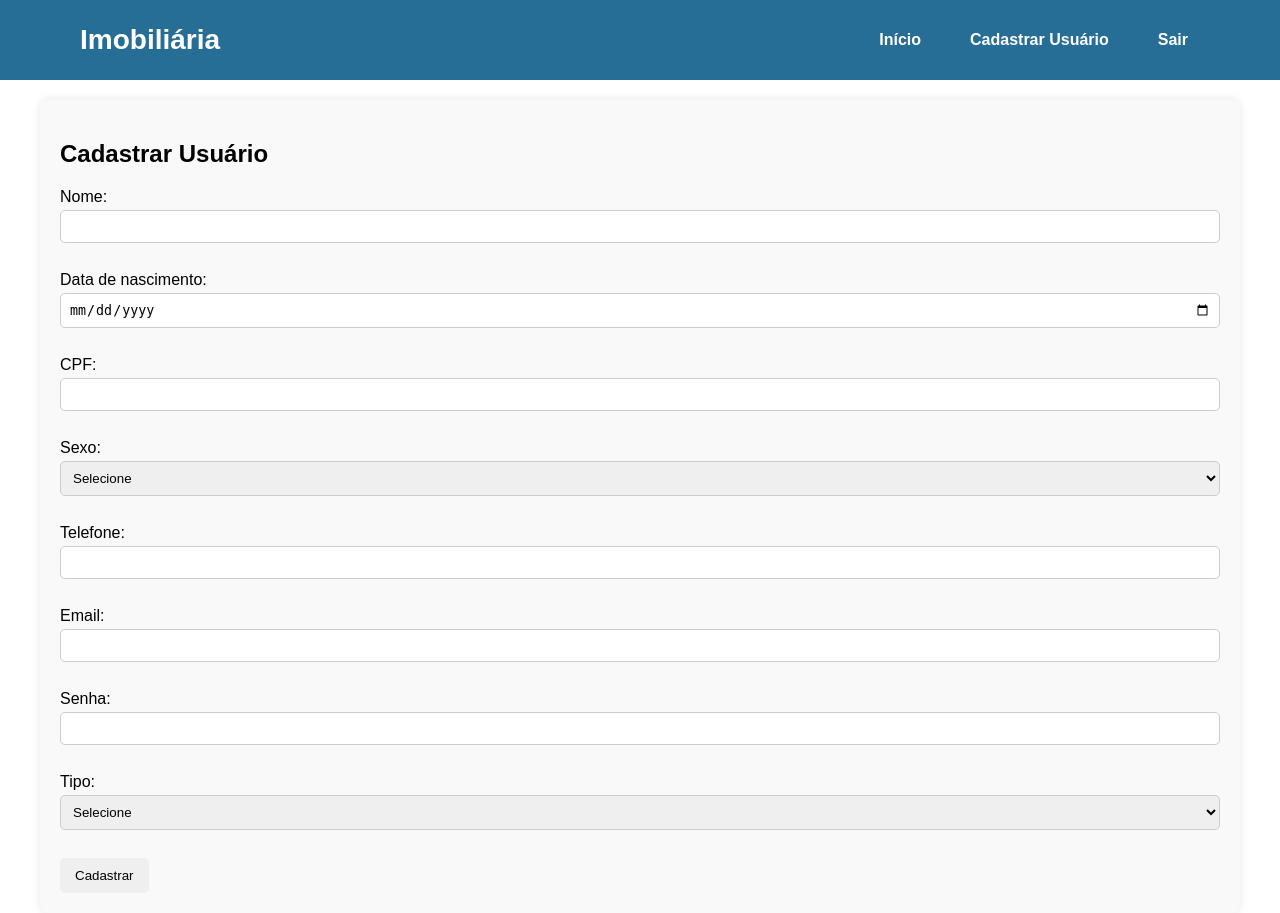
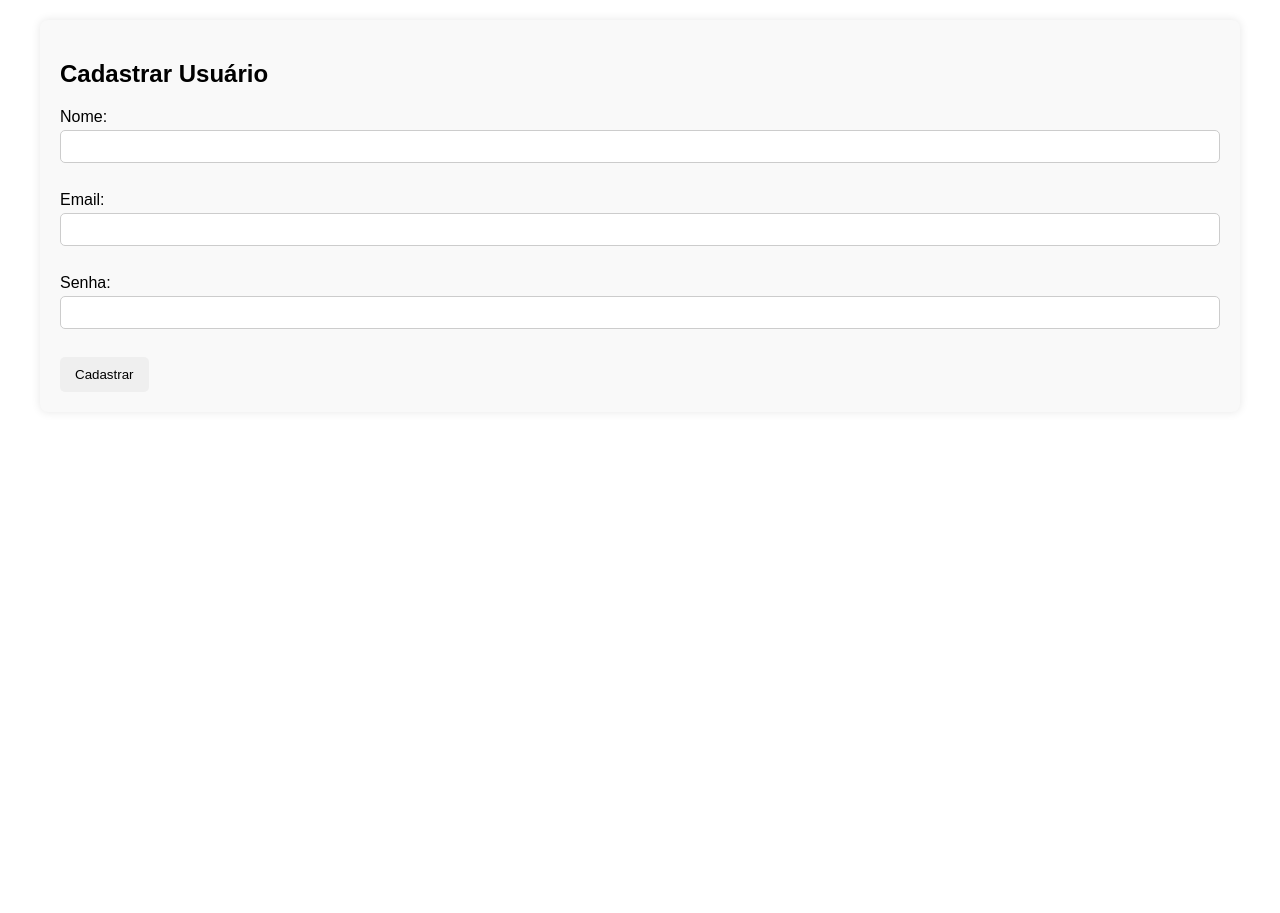
Before and after one commit to Emrryke/Imobiliaria, a PHP site: page /usuarios/cadastrar.php in a window 1280 px wide. After the commit the page ends 392 px from the top, so only its background shows below. Run offline with PHP 8.4, Linux system fonts and the light colour scheme; the visitor is signed in with stand-in values (Sample User, id 1).

```diff
--- a/usuarios/cadastrar.php
+++ b/usuarios/cadastrar.php
@@ -1,10 +1,11 @@
 <?php
 session_start();
+include __DIR__ . '/../conexao.php';
 
-// Só admin pode cadastrar novos usuários
-if (!isset($_SESSION['usuario']) || $_SESSION['tipo'] !== 'admin') {
-    header("Location: /imobiliaria/login.php");
-    exit;
+// Define tipo de usuário a criar
+$tipo = 'usuario'; // padrão
+if(isset($_GET['tipo']) && $_GET['tipo'] === 'admin' && isset($_SESSION['tipo']) && $_SESSION['tipo'] === 'admin'){
+    $tipo = 'admin';
 }
 ?>
 
@@ -12,51 +13,19 @@ if (!isset($_SESSION['usuario']) || $_SESSION['tipo'] !== 'admin') {
 <html lang="pt-br">
 <head>
   <meta charset="UTF-8">
+  <link rel="stylesheet" href="/imobiliaria/style.css">
   <title>Cadastrar Usuário</title>
-  <link rel="stylesheet" href="/imobiliaria/style.css">
 </head>
 <body>
 
-<header>
-  <div class="navbar">
-    <div class="wrapper">
-      <nav>
-        <h1>Imobiliária</h1>
-        <div class="menu">
-          <a href="/imobiliaria/inicio.php">Início</a>
-          <a href="/imobiliaria/usuarios/cadastrar.php">Cadastrar Usuário</a>
-          <a href="/imobiliaria/logout.php">Sair</a>
-        </div>
-      </nav>
-    </div>
-  </div>
-</header>
-
-<main>
 <div class="wrapper">
   <div class="container mt-4">
-      <h2 class="mb-4">Cadastrar Usuário</h2>
+    <h2>Cadastrar Usuário</h2>
+    <form action="salvar.php" method="POST">
+      <input type="hidden" name="tipo" value="<?= $tipo ?>">
 
-      <form action="salvar.php" method="POST">
       Nome:<br>
       <input type="text" name="nome" required><br><br>
-
-        Data de nascimento:<br>
-        <input type="date" name="data_nascimento"><br><br>
-
-        CPF:<br>
-        <input type="text" name="cpf"><br><br>
-
-        Sexo:<br>
-        <select name="sexo">
-          <option value="">Selecione</option>
-          <option value="Masculino">Masculino</option>
-          <option value="Feminino">Feminino</option>
-        </select>
-        <br><br>
-
-        Telefone:<br>
-        <input type="text" name="telefone"><br><br>
 
       Email:<br>
       <input type="email" name="email" required><br><br>
@@ -64,19 +33,10 @@ if (!isset($_SESSION['usuario']) || $_SESSION['tipo'] !== 'admin') {
       Senha:<br>
       <input type="password" name="senha" required><br><br>
 
-        Tipo:<br>
-        <select name="tipo" required>
-          <option value="">Selecione</option>
-          <option value="admin">Admin</option>
-          <option value="user">User</option>
-        </select>
-        <br><br>
-
       <button type="submit">Cadastrar</button>
     </form>
   </div>
 </div>
-</main>
 
 </body>
 </html>
```
Also changed, not shown: auth/login.php (+10 -8 lines), imoveis/cadastrar.php (+16 -24 lines), imoveis/salvar.php (+16 -3 lines), usuarios/salvar.php (+17 -16 lines). Lines whose indentation alone changed are shown as unchanged.
